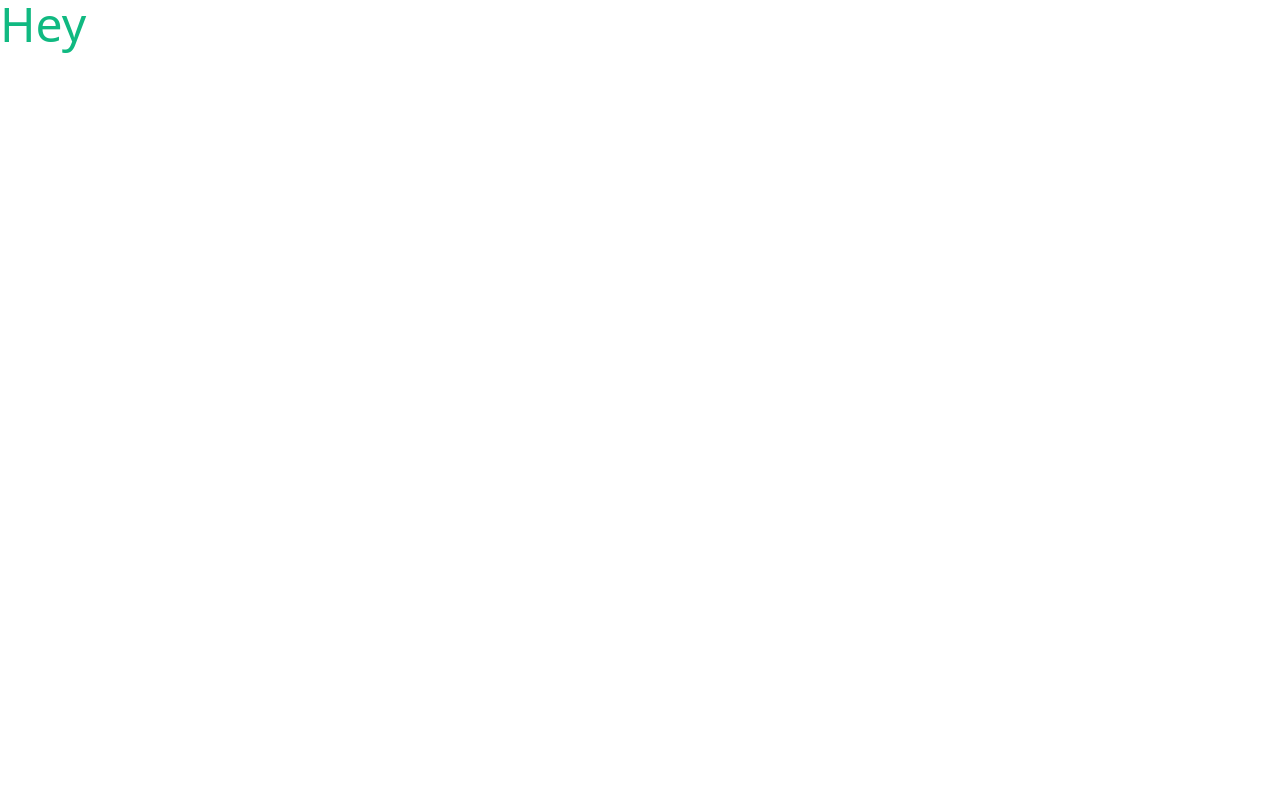
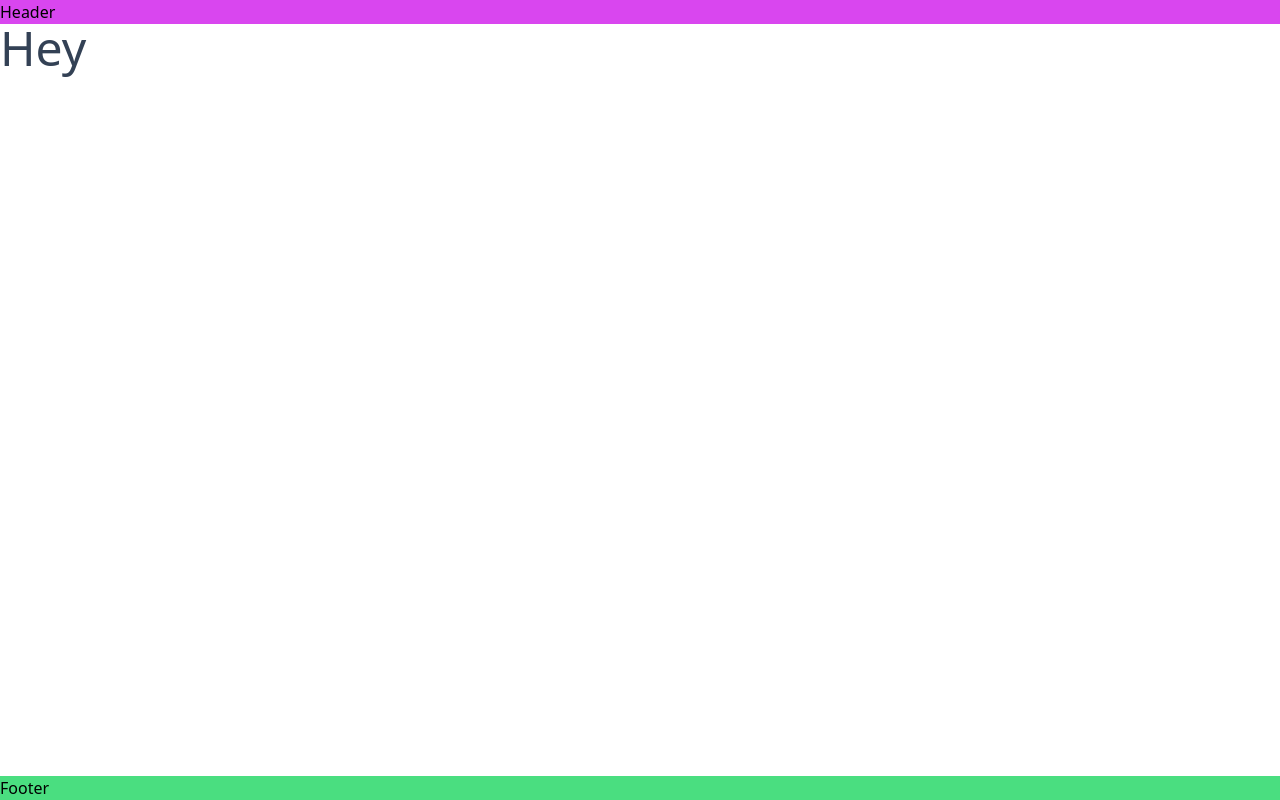
Before and after one commit to alabhyajindal/portfolio, a Next.js app: page / in a window 1280 px wide. Built offline with nearby package versions, Linux system fonts and the light colour scheme.

Commit message:
Created the Layout

```diff
--- /dev/null
+++ b/components/Footer.js
@@ -0,0 +1,7 @@
+export default function Footer() {
+  return (
+    <footer className='bg-green-400'>
+      <p>Footer</p>
+    </footer>
+  );
+}
--- /dev/null
+++ b/components/Header.js
@@ -0,0 +1,7 @@
+export default function Header() {
+  return (
+    <div className='bg-fuchsia-500'>
+      <p>Header</p>
+    </div>
+  );
+}
--- /dev/null
+++ b/components/Layout.js
@@ -0,0 +1,12 @@
+import Header from './Header';
+import Footer from './Footer';
+
+export default function Layout({ children }) {
+  return (
+    <div className='min-h-screen flex flex-col '>
+      <Header />
+      <main className='grow'>{children}</main>
+      <Footer />
+    </div>
+  );
+}
--- a/pages/_app.js
+++ b/pages/_app.js
@@ -1,7 +1,12 @@
-import '../styles/globals.css'
+import '../styles/globals.css';
+import Layout from '../components/Layout';
 
 function MyApp({ Component, pageProps }) {
-  return <Component {...pageProps} />
+  return (
+    <Layout>
+      <Component {...pageProps} />
+    </Layout>
+  );
 }
 
-export default MyApp
+export default MyApp;
--- a/pages/api/hello.js
+++ /dev/null
@@ -1,5 +0,0 @@
-// Next.js API route support: https://nextjs.org/docs/api-routes/introduction
-
-export default function handler(req, res) {
-  res.status(200).json({ name: 'John Doe' })
-}
--- a/pages/index.js
+++ b/pages/index.js
@@ -1,7 +1,7 @@
 export default function Home() {
   return (
     <div>
-      <h1 className='text-5xl text-emerald-500'>Hey</h1>
+      <h1 className='text-5xl text-slate-700'>Hey</h1>
     </div>
   );
 }
```
